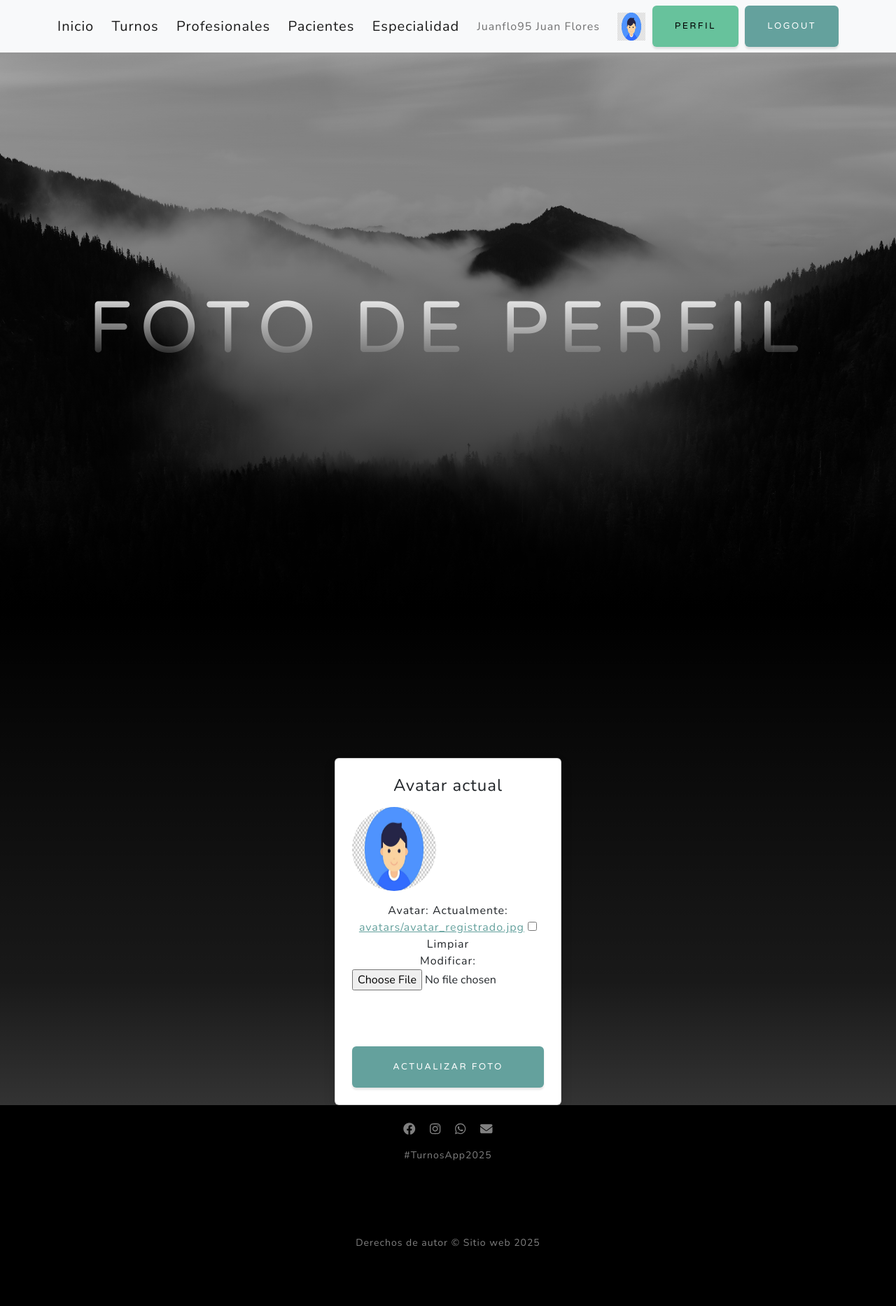
After one commit to floresjuan372-creator/turnos, a Django app: page /avatar/ in a window 1280 px wide. The commit adds this page. Shown: the whole page at 70% size. Run offline with Django 5.2, Linux system fonts and the light colour scheme; a user stored in the database is signed in; data comes from the database, SQL or seed files in the repository; both versions use the stored data as it was after the commit; some libraries are stand-ins or nearby versions.

Commit message:
Aplicacion casi completa

```diff
--- a/turnos/settings.py
+++ b/turnos/settings.py
@@ -117,3 +117,7 @@ USE_TZ = True
 # https://docs.djangoproject.com/en/6.0/howto/static-files/
 
 STATIC_URL = 'static/'
+
+
+MEDIA_ROOT = BASE_DIR / 'media'
+MEDIA_URL = '/media/'
--- a/turnos/urls.py
+++ b/turnos/urls.py
@@ -15,6 +15,8 @@ Including another URLconf
     2. Add a URL to urlpatterns:  path('blog/', include('blog.urls'))
 """
 from django.contrib import admin
+from django.conf import settings
+from django.conf.urls.static import static
 from django.urls import path
 from django.urls import include
 
@@ -22,3 +24,7 @@ urlpatterns = [
     path('admin/', admin.site.urls),
     path('', include('turnos_app.urls')),  # Ruta raíz redirige al admin
 ]
+
+
+if settings.DEBUG:
+    urlpatterns += static(settings.MEDIA_URL, document_root=settings.MEDIA_ROOT)
--- a/turnos_app/admin.py
+++ b/turnos_app/admin.py
@@ -7,3 +7,4 @@ admin.site.register(Especialidad)
 admin.site.register(Profesional)
 admin.site.register(Paciente)
 admin.site.register(Turno)
+admin.site.register(Profile)
--- a/turnos_app/forms.py
+++ b/turnos_app/forms.py
@@ -1,4 +1,6 @@
 from django import forms
+from django.contrib.auth.forms import UserCreationForm, UserChangeForm
+from django.contrib.auth.models import User
 from .models import *
 
 
@@ -66,3 +68,28 @@ class ProfesionalForm(forms.ModelForm):
             'email',
             'activo'
         ]
+
+class registroform(UserCreationForm):
+    email = forms.EmailField(label="Correo electronico", required=True)
+    first_name = forms.CharField(label="Nombre", max_length=30, required=True)
+    last_name = forms.CharField(label="Apellido", max_length=30, required=True)
+
+
+    class Meta:
+        model = User
+        fields = ['username', 'email', 'password1', 'password2', "first_name", "last_name"]
+
+
+class profileform(UserChangeForm):
+    email = forms.EmailField(label="Correo electronico", required=True)
+    first_name = forms.CharField(label="Nombre", max_length=30, required=True)
+    last_name = forms.CharField(label="Apellido", max_length=30, required=True)
+
+    class Meta:
+        model = User
+        fields = ['email', "first_name", "last_name"]
+
+class avatarform(forms.ModelForm):
+    class Meta:
+        model = Profile
+        fields = ['avatar']
--- a/turnos_app/models.py
+++ b/turnos_app/models.py
@@ -1,4 +1,5 @@
 from django.db import models
+from django.contrib.auth.models import User
 
 # Create your models here.
 
@@ -82,3 +83,9 @@ class Turno(models.Model):
 
     def __str__(self):
         return f"{self.fecha} {self.hora} - {self.paciente} con {self.profesional}"
+
+
+
+class Profile(models.Model):
+    user = models.OneToOneField(User, on_delete=models.CASCADE, related_name='profile')
+    avatar = models.ImageField(upload_to='avatars/', default="avatar/default.png", blank=True)
--- /dev/null
+++ b/turnos_app/templates/registration/avatar.html
@@ -0,0 +1,36 @@
+{% extends "turnos_app/index.html" %}
+
+{% block titulo %}
+<h1 class="text-uppercase text-white">Foto de perfil</h1>
+{% endblock %}
+
+{% block contenido %}
+<div class="container mt-5">
+    <div class="row justify-content-center">
+        <div class="col-md-4">
+
+            <div class="card p-4 shadow text-center">
+
+                <h4 class="mb-3">Avatar actual</h4>
+
+                <img src="{{ user.profile.avatar.url }}"
+                     class="rounded-circle mb-3"
+                     width="120"
+                     height="120"
+                     alt="Avatar">
+
+                <form method="post" enctype="multipart/form-data">
+                    {% csrf_token %}
+                    {{ form.as_p }}
+
+                    <button type="submit" class="btn btn-primary w-100">
+                        Actualizar foto
+                    </button>
+                </form>
+
+            </div>
+
+        </div>
+    </div>
+</div>
+{% endblock %}
--- a/turnos_app/templates/turnos_app/index.html
+++ b/turnos_app/templates/turnos_app/index.html
@@ -34,7 +34,15 @@
 
                     <span class="navbar-text me-3">
                     {{ user.username }} {{ user.first_name }} {{ user.last_name }}</span>
+                    </span>
 
+                    <div class="text-center">
+                         <a href="{% url 'perfil' %}">
+                         <img src="{{ user.profile.avatar.url }}" height="40" width="40">
+                         </a>
+                    </div>
+
+                        <a class="btn btn-success" href="{% url 'perfil' %}">Perfil</a>
 
                     <form action="{% url 'logout' %}" method="post">
                         {% csrf_token %}
@@ -42,6 +50,7 @@
                     </form>
                 {% else %}
                     <a class="btn btn-primary" href="{% url 'login' %}">Login</a>
+                    <a class="btn btn-success" href="{% url 'register' %}">Registrarse</a>
                 {% endif %}
             </div>
         </nav>
--- a/turnos_app/urls.py
+++ b/turnos_app/urls.py
@@ -59,7 +59,8 @@ urlpatterns = [
     # login / logout / registration
     path('login/', CustomLoginView.as_view(), name='login'),
     path('logout/', LogoutView.as_view(next_page='inicio'), name='logout'),
-
-
+    path('register/', register, name='register'),
+    path('perfil/', perfil, name='perfil'),
+    path('avatar/', avatar, name='avatar'),
 
 ]
--- a/turnos_app/views.py
+++ b/turnos_app/views.py
@@ -8,8 +8,7 @@ from django.contrib.auth.decorators import login_required
 from django.contrib.auth.mixins import LoginRequiredMixin
 from django.contrib.auth.views import LoginView
 from django.db.models import Q
-
-
+from django.contrib.auth import authenticate, login
 
 
 
@@ -271,7 +270,7 @@ def encontrar_turnos(request):
             {'respuesta': respuesta}
         )
 
-# login / logaut
+# login / logaut / registration
 
 class CustomLoginView(LoginView):
     template_name = 'registration/login.html'
@@ -280,3 +279,65 @@ class CustomLoginView(LoginView):
 
     def get_success_url(self):
         return reverse_lazy('inicio')
+
+
+def register(request):
+    if request.method == 'POST':
+        form = registroform(request.POST)
+        if form.is_valid():
+            form.save()
+            username = form.cleaned_data.get('username')
+            password = form.cleaned_data.get('password1')
+            user = authenticate(username=username, password=password)
+            login(request, user)
+            return redirect('inicio')
+    else:
+        form = registroform()
+
+    return render(request, 'registration/register.html', {'form': form})
+
+@login_required
+def perfil(request):
+    # aseguramos que exista el profile
+    Profile.objects.get_or_create(user=request.user)
+
+    if request.method == 'POST':
+        form = profileform(request.POST, instance=request.user)
+        if form.is_valid():
+            form.save()
+            return redirect('perfil')
+    else:
+        form = profileform(instance=request.user)
+
+    return render(request, 'registration/perfil.html', {'form': form})
+
+
+@login_required
+def perfil(request):
+    # aseguramos que exista el profile
+    Profile.objects.get_or_create(user=request.user)
+
+    if request.method == 'POST':
+        form = profileform(request.POST, instance=request.user)
+        if form.is_valid():
+            form.save()
+            return redirect('perfil')
+    else:
+        form = profileform(instance=request.user)
+
+    return render(request, 'registration/perfil.html', {'form': form})
+
+
+@login_required
+def avatar(request):
+    perfil, _ = Profile.objects.get_or_create(user=request.user)
+
+    if request.method == 'POST':
+        form = avatarform(request.POST, request.FILES, instance=perfil)
+        if form.is_valid():
+            form.save()
+            return redirect('perfil')
+    else:
+        form = avatarform(instance=perfil)
+
+    return render(request, 'registration/avatar.html', {'form': form})
```
Also changed, not shown: turnos_app/templates/registration/perfil.html (added, +36 -0 lines), turnos_app/templates/registration/register.html (added, +26 -0 lines), curso.db, media/avatars/Maradona.jpg (added), media/avatars/avatar_registrado.jpg (added), media/avatars/boca.juniors.jpg (added), media/avatars/cabezon_ruggeri.jpg (added), media/avatars/default.jpg (added), turnos_app/migrations/0004_profile.py (added).
